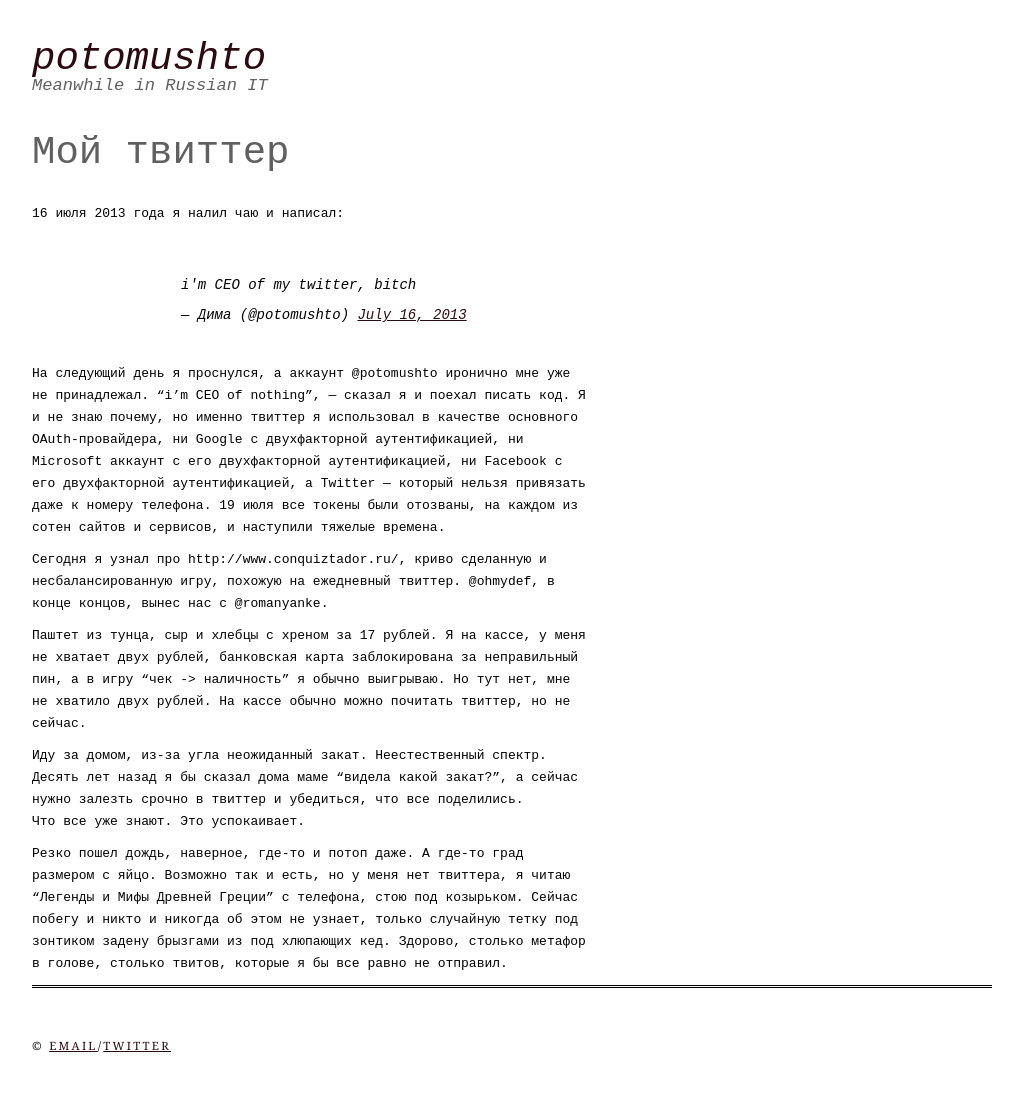
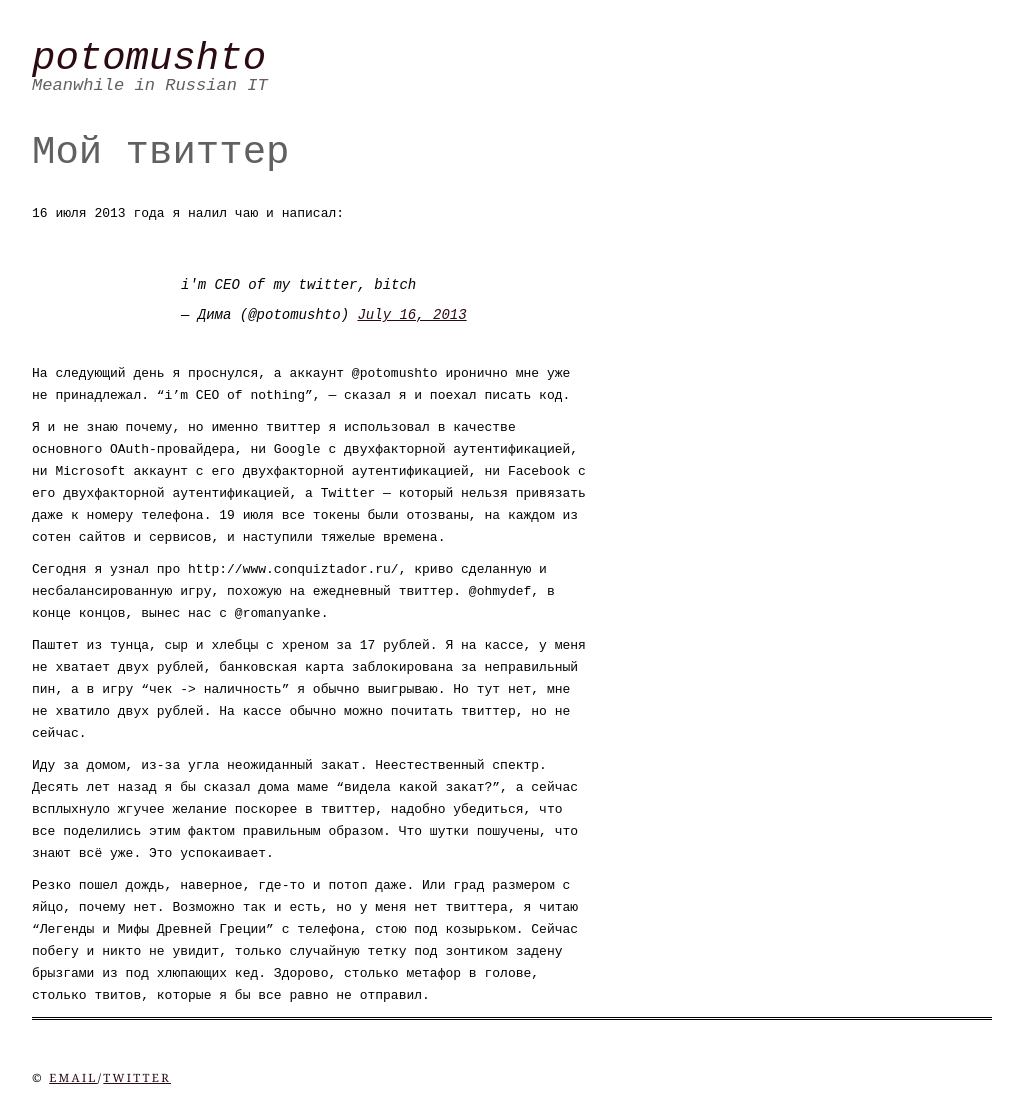
Before and after one commit to ptmt/ptmt.github.com, a Jekyll site: the page built from _posts/2013-08-08-my-twitter.md, in a window 1280 px wide. Shown: the whole page, without its empty margins (128-1151 px from the left). Built offline with Jekyll 4.4.1, drawn with Linux system fonts in a browser that asks for light colours; Markdown is read by kramdown in place of the engine named in the settings; comment, search, counter and statistics services are not loaded; before the commit the page ends 1083 px from its top, so only the background shows below that.

Commit message:
Update 2013-08-08-my-twitter.md

```diff
--- a/_posts/2013-08-08-my-twitter.md
+++ b/_posts/2013-08-08-my-twitter.md
@@ -10,6 +10,7 @@
 <script async src="//platform.twitter.com/widgets.js" charset="utf-8"></script>
 
 На следующий день я проснулся, а аккаунт @potomushto иронично мне уже не принадлежал. "i'm CEO of nothing", — сказал я и поехал писать код.
+
 Я и не знаю почему, но именно твиттер я использовал в качестве основного OAuth-провайдера,
 ни Google с двухфакторной аутентификацией, ни Microsoft аккаунт с его двухфакторной аутентификацией, ни Facebook с его двухфакторной аутентификацией, а Twitter —
 который нельзя привязать даже к номеру телефона.
@@ -21,8 +22,6 @@
 Я на кассе, у меня не хватает двух рублей, банковская карта заблокирована за неправильный пин, а в игру "чек -> наличность" я обычно выигрываю. Но тут нет, мне не хватило двух рублей.
 На кассе обычно можно почитать твиттер, но не сейчас.
 
-Иду за домом, из-за угла неожиданный закат. Неестественный спектр. Десять лет назад я бы сказал дома маме "видела какой закат?", а сейчас нужно залезть срочно в твиттер и убедиться, что все поделились.
-Что все уже знают. Это успокаивает.
+Иду за домом, из-за угла неожиданный закат. Неестественный спектр. Десять лет назад я бы сказал дома маме "видела какой закат?", а сейчас всплыхнуло жгучее желание поскорее в твиттер, надобно убедиться, что все поделились этим фактом правильным образом. Что шутки пошучены, что знают всё уже. Это успокаивает.
 
-Резко пошел дождь, наверное, где-то и потоп даже. А где-то град размером с яйцо. Возможно так и есть, но у меня нет твиттера, я читаю "Легенды и Мифы Древней Греции" с телефона, стою под козырьком.
-Сейчас побегу и никто и никогда об этом не узнает, только случайную тетку под зонтиком задену брызгами из под хлюпающих кед. Здорово, столько метафор в голове, столько твитов, которые я бы все равно не отправил.
+Резко пошел дождь, наверное, где-то и потоп даже. Или град размером с яйцо, почему нет. Возможно так и есть, но у меня нет твиттера, я читаю "Легенды и Мифы Древней Греции" с телефона, стою под козырьком. Сейчас побегу и никто не увидит, только случайную тетку под зонтиком задену брызгами из под хлюпающих кед. Здорово, столько метафор в голове, столько твитов, которые я бы все равно не отправил.
```
